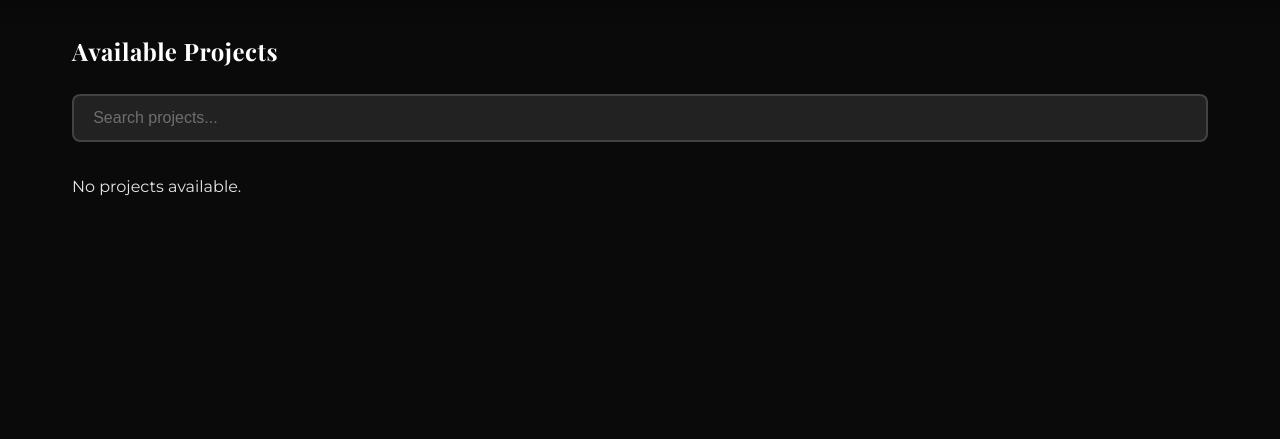
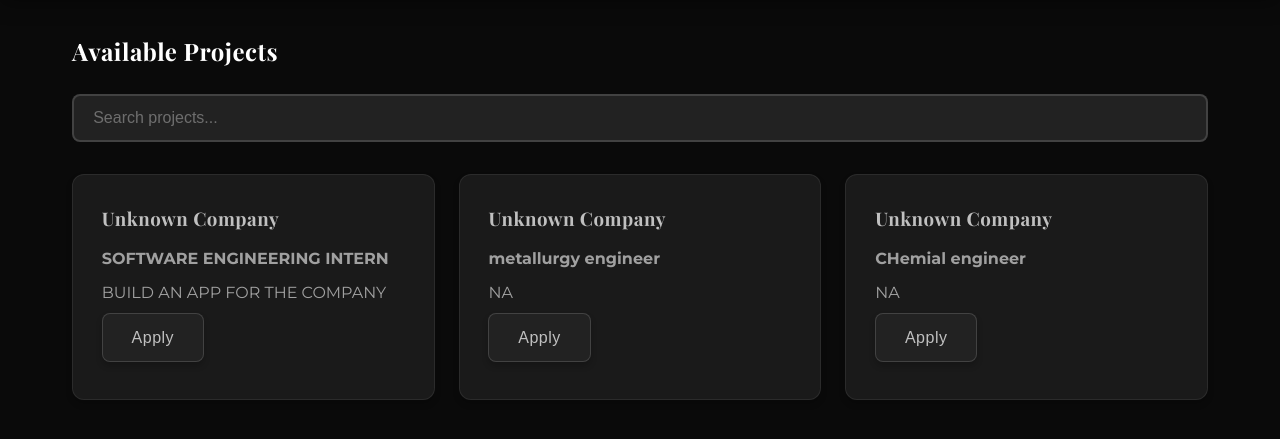
Before and after one commit to kpranat/STARTIN-, a Flask app: page /STUDENT in a window 1280 px wide, after a click on "Projects". Shown: the part 78-517 px from the top of the page. Run offline with Flask 3, Linux system fonts and the light colour scheme; a user stored in the database is signed in; some libraries are stand-ins or nearby versions.

Commit message:
PASSWORD HASHING

```diff
--- a/app.py
+++ b/app.py
@@ -1,27 +1,24 @@
-from flask import Flask
-from flask import render_template
-from flask import request
-from flask import session
-from flask import redirect, url_for
+from flask import Flask, render_template, request, session, redirect, url_for, jsonify
 from Models import db, CompanyProfile, StudentProfile, JobListing, StudentListing, StudentAuth
 from werkzeug.security import generate_password_hash, check_password_hash
 
-from flask import jsonify
-app=Flask(__name__,template_folder = 'templates',static_folder='static')
+app = Flask(__name__, template_folder='templates', static_folder='static')
 
-#databse setup
+# Database setup
 app.config["SECRET_KEY"] = "YOUR-SECRET-KEY"
 app.config["SQLALCHEMY_DATABASE_URI"] = "sqlite:///STARTIN_.db"
 app.config["SQLALCHEMY_TRACK_MODIFICATIONS"] = False
 
-#link database with Flask app
 db.init_app(app)
 
+# ==========================
+# Company Dashboard
+# ==========================
 @app.route('/STARTUP', methods=["POST", "GET"])
 def index():
     company_id = session.get('company_id')
     if not company_id:
-        return redirect(url_for('login_company'))  # redirect to company login if not logged in
+        return redirect(url_for('login_company'))
 
     company = CompanyProfile.query.get(company_id)
     if not company:
@@ -29,7 +26,6 @@ def index():
         return redirect(url_for('login_company'))
 
     if request.method == "GET":
-        # Fetch jobs only for this company
         job_listings = JobListing.query.filter_by(company_id=company.id).all()
         students = StudentProfile.query.all()
         return render_template('index_startup.html', company=company, jobs=job_listings, students=students)
@@ -41,7 +37,6 @@ def index():
         requirements_ = request.form['requirements']
         jobtype = request.form['jobtype']
 
-        # Make sure JobListing model has company_id column
         job = JobListing(
             title=title_,
             description=describe,
@@ -57,19 +52,21 @@ def index():
         students = StudentProfile.query.all()
         return render_template('index_startup.html', company=company, jobs=job_listings, students=students)
 
-
+# ==========================
+# Student Dashboard
+# ==========================
 @app.route('/STUDENT')
 def index1():
     student_id = session.get('student_id')
     if not student_id:
-        return redirect(url_for('login'))
+        return redirect(url_for('login_student'))
     student = StudentAuth.query.get(student_id)
     job_listing = JobListing.query.all()
+    return render_template('index_student.html', jobs=job_listing, student=student)
 
-    return render_template('index_student.html',jobs=job_listing,student=student)
-
-
-
+# ==========================
+# API for Jobs
+# ==========================
 @app.route('/api/jobs')
 def api_jobs():
     jobs = JobListing.query.all()
@@ -86,11 +83,14 @@ def api_jobs():
     ]
     return jsonify(jobs_data)
 
+# ==========================
+# Student Profile
+# ==========================
 @app.route('/student/profile', methods=["GET", "POST"])
 def profile():
     student_id = session.get('student_id')
     if not student_id:
-        return redirect(url_for('login'))
+        return redirect(url_for('login_student'))
 
     profile = StudentProfile.query.filter_by(student_id=student_id).first()
 
@@ -102,10 +102,9 @@ def profile():
         github_ = request.form['github']
         linkedin_ = request.form['linkedin']
         portfolio_ = request.form['portfolio']
-        resume_ = request.form.get('resume')  # ⚠️ implement file upload later
+        resume_ = request.form.get('resume')  # implement file upload later
 
         if profile:
-            # Update existing profile
             profile.name = name_
             profile.college_roll = rollnumber_
             profile.about = aboutme_
@@ -115,7 +114,6 @@ def profile():
             profile.portfolio = portfolio_
             profile.resume = resume_
         else:
-            # Create new profile
             profile = StudentProfile(
                 student_id=student_id,
                 name=name_,
@@ -134,37 +132,50 @@ def profile():
 
     return render_template('profile_student.html', profile=profile)
 
-
+# ==========================
+# Landing Page
+# ==========================
 @app.route('/')
 def landing():
     return render_template('landing.html')
 
-
-
 # ==========================
-# Student Login/Registration
+# Student Registration/Login
 # ==========================
 @app.route('/login/student', methods=['GET', 'POST'])
 def login_student():
     if request.method == 'POST':
         email = request.form.get('email')
         password = request.form.get('password')
+        register_mode = request.form.get('register')  # "0" = login, "1" = register
 
-        if email and password:
+        # Registration
+        if register_mode == "1" and email and password:
+            existing = StudentAuth.query.filter_by(email=email).first()
+            if existing:
+                return render_template('login_student.html', error="Student already exists")
+            hashed_password = generate_password_hash(password)
+            new_student = StudentAuth(email=email, password=hashed_password)
+            db.session.add(new_student)
+            db.session.commit()
+            session['student_id'] = new_student.id
+            return redirect(url_for('index1'))
+
+        # Login
+        elif register_mode == "0" and email and password:
             student = StudentAuth.query.filter_by(email=email).first()
-            if student and student.password == password:
+            if student and check_password_hash(student.password, password):
                 session['student_id'] = student.id
-                return redirect(url_for('index1'))  # Student dashboard
+                return redirect(url_for('index1'))
             else:
-                return render_template('login_student.html', error="Invalid student credentials")
+                return render_template('login_student.html', error="Invalid credentials")
         else:
-            return render_template('login_student.html', error="Please enter your login details")
+            return render_template('login_student.html', error="Enter all fields")
 
     return render_template('login_student.html')
 
-
 # ==========================
-# Company Login/Registration
+# Company Registration/Login
 # ==========================
 @app.route('/login/company', methods=['GET', 'POST'])
 def login_company():
@@ -173,48 +184,57 @@ def login_company():
         company_password = request.form.get('companyPassword')
         company_description = request.form.get('companyDescription')
         company_website = request.form.get('companyWebsite')
-        register_mode = request.form.get('register')  # "0" or "1"
+        register_mode = request.form.get('register')  # "0" = login, "1" = register
 
-        # Login mode
-        if company_name and company_password and register_mode == "0":
-            company = CompanyProfile.query.filter_by(company_name=company_name).first()
-            if company and company.comp_password == company_password:
-                session['company_id'] = company.id
-                return redirect(url_for('index'))
-            else:
-                return render_template('login_company.html', error="Invalid company credentials")
-
-        # Registration mode
-        elif company_name and company_password and register_mode == "1":
+        # ----------------------
+        # Registration
+        # ----------------------
+        if register_mode == "1" and company_name and company_password:
             existing = CompanyProfile.query.filter_by(company_name=company_name).first()
             if existing:
                 return render_template('login_company.html', error="Company already exists")
 
+            hashed_password = generate_password_hash(company_password)
             new_company = CompanyProfile(
                 company_name=company_name,
-                comp_password=company_password,
+                comp_password=hashed_password,
                 description=company_description,
                 website=company_website
             )
+
+            # Add the company to DB
             db.session.add(new_company)
-            db.session.commit()
+            db.session.commit()  # Commit to get new_company.id
+
             session['company_id'] = new_company.id
             return redirect(url_for('index'))
 
+        # ----------------------
+        # Login
+        # ----------------------
+        elif register_mode == "0" and company_name and company_password:
+            company = CompanyProfile.query.filter_by(company_name=company_name).first()
+            if company and check_password_hash(company.comp_password, company_password):
+                session['company_id'] = company.id
+                return redirect(url_for('index'))
+            else:
+                return render_template('login_company.html', error="Invalid credentials")
+
     return render_template('login_company.html')
 
-
-
-
-
-
+# ==========================
+# Logout (works for both)
+# ==========================
 @app.route('/logout')
 def logout():
     session.clear()
     return redirect(url_for('landing'))
 
-if __name__== "__main__":
+# ==========================
+# Run App
+# ==========================
+if __name__ == "__main__":
     with app.app_context():
         db.create_all()
-        print("database created successfully")
-    app.run(debug = True )
+        print("Database created successfully")
+    app.run(debug=True)
--- a/static/scripts/script_startup.js
+++ b/static/scripts/script_startup.js
@@ -17,6 +17,9 @@ function showPage(pageId) {
 
 navLinks.forEach(link => {
     link.addEventListener('click', (e) => {
+            if (link.classList.contains('logout')){
+                return;
+            }
         e.preventDefault();
         const pageId = link.getAttribute('data-page');
         showPage(pageId);
--- a/static/scripts/script_student.js
+++ b/static/scripts/script_student.js
@@ -1,5 +1,16 @@
 let sampleProjects = [];
 let sampleInternships = [];
+let applicationsCount = 0;
+
+// DOM Elements
+const sections = document.querySelectorAll('.section');
+const navLinks = document.querySelectorAll('.nav-links a');
+const projectsGrid = document.getElementById('projects-grid');
+const internshipsGrid = document.getElementById('internships-grid');
+const searchBars = document.querySelectorAll('.search-bar');
+const activeProjectsCount = document.getElementById('active-projects-count');
+const openInternshipsCount = document.getElementById('open-internships-count');
+const applicationsCounter = document.getElementById('applications-count');
 
 // Fetch jobs from Flask API
 async function fetchJobs() {
@@ -7,17 +18,23 @@ async function fetchJobs() {
         const response = await fetch('/api/jobs');
         const jobs = await response.json();
 
-        sampleProjects = jobs.filter(job => job.job_type === "Project");
-        sampleInternships = jobs.filter(job => job.job_type === "Internship");
+        // Normalize job_type for consistent filtering
+        sampleProjects = jobs.filter(job => job.job_type.toLowerCase() === "project");
+        sampleInternships = jobs.filter(job => job.job_type.toLowerCase() === "internship");
 
         populateProjects();
         populateInternships();
+
+        // Update dashboard counters
+        if (activeProjectsCount) activeProjectsCount.textContent = sampleProjects.length;
+        if (openInternshipsCount) openInternshipsCount.textContent = sampleInternships.length;
+
     } catch (error) {
         console.error("Error fetching jobs:", error);
     }
 }
 
-// Populate project cards
+// Populate Project Cards
 function populateProjects() {
     if (projectsGrid) {
         projectsGrid.innerHTML = '';
@@ -27,7 +44,7 @@ function populateProjects() {
     }
 }
 
-// Populate internship cards
+// Populate Internship Cards
 function populateInternships() {
     if (internshipsGrid) {
         internshipsGrid.innerHTML = '';
@@ -37,41 +54,18 @@ function populateInternships() {
     }
 }
 
-// DOM Elements
-const sections = document.querySelectorAll('.section');
-const navLinks = document.querySelectorAll('.nav-links a');
-const projectsGrid = document.getElementById('projects-grid');
-const internshipsGrid = document.getElementById('internships-grid');
-const projectDetail = document.getElementById('project-detail');
-const internshipDetail = document.getElementById('internship-detail');
-const searchBars = document.querySelectorAll('.search-bar');
-
-// Navigation - Handle internal section navigation only
+// Navigation
 navLinks.forEach(link => {
     link.addEventListener('click', (e) => {
         const href = link.getAttribute('href');
-
-        // Only handle internal section links (starting with #)
         if (href.startsWith('#')) {
             e.preventDefault();
-            const targetId = href.substring(1);
-
-            // Handle special case for home link
-            const actualTargetId = targetId === '' ? 'dashboard' : targetId;
-
-            // Update active states
+            const targetId = href.substring(1) || 'dashboard';
+            sections.forEach(section => section.classList.remove('active'));
+            document.getElementById(targetId).classList.add('active');
             navLinks.forEach(l => l.classList.remove('active'));
             link.classList.add('active');
-
-            // Show target section
-            sections.forEach(section => {
-                section.classList.remove('active');
-                if (section.id === actualTargetId) {
-                    section.classList.add('active');
-                }
-            });
         }
-        // For external links (like profile_student.html), let the browser handle normally
     });
 });
 
@@ -80,10 +74,11 @@ function createProjectCard(project) {
     const card = document.createElement('div');
     card.className = 'card';
     card.innerHTML = `
-        <h3>${project.company}</h3>
+        <h3>${project.company || 'Unknown Company'}</h3>
         <h4>${project.title}</h4>
+        <p>${project.description}</p>
+        <button class="btn-primary" onclick="handleApply('project', ${project.id})">Apply</button>
     `;
-    card.addEventListener('click', () => showProjectDetail(project));
     return card;
 }
 
@@ -92,135 +87,60 @@ function createInternshipCard(internship) {
     const card = document.createElement('div');
     card.className = 'card';
     card.innerHTML = `
-        <h3>${internship.company}</h3>
+        <h3>${internship.company || 'Unknown Company'}</h3>
         <h4>${internship.title}</h4>
-        <p>${internship.stipend}</p>
+        <p><strong>Stipend:</strong> ${internship.stipend || 'N/A'}</p>
+        <p>${internship.description}</p>
+        <button class="btn-primary" onclick="handleApply('internship', ${internship.id})">Apply</button>
     `;
-    card.addEventListener('click', () => showInternshipDetail(internship));
     return card;
 }
 
-// Show Project Detail
-function showProjectDetail(project) {
-    projectDetail.innerHTML = `
-        <h2>${project.title}</h2>
-        <p><strong>Description:</strong> ${project.description}</p>
-        <p><strong>Requirements:</strong> ${project.requirements || "Not specified"}</p>
-        <button class="btn-primary" onclick="handleApply('project', ${project.id})">Apply Now</button>
-    `;
-    projectDetail.classList.add('active');
-}
-
-
-function showInternshipDetail(internship) {
-    internshipDetail.innerHTML = `
-        <h2>${internship.title || internship.role}</h2>
-        <p><strong>Stipend:</strong> ${internship.stipend || "N/A"}</p>
-        <p><strong>Description:</strong> ${internship.description}</p>
-        <p><strong>Requirements:</strong> ${internship.requirements || "Not specified"}</p>
-        <button class="btn-primary" onclick="handleApply('internship', ${internship.id})">Apply Now</button>
-    `;
-    internshipDetail.classList.add('active');
-}
-
-
 // Handle Apply Button Click
 function handleApply(type, id) {
-    alert(`Application submitted successfully for ${type} #${id}!`);
+    applicationsCount++;
+    if (applicationsCounter) applicationsCounter.textContent = applicationsCount;
+    alert(`Application submitted for ${type} #${id}!`);
 }
 
 // Search Functionality
 function setupSearch(searchBar, items, createCard, gridElement) {
     if (searchBar && gridElement) {
         searchBar.addEventListener('input', (e) => {
-            const searchTerm = e.target.value.toLowerCase();
-            const filteredItems = items.filter(item =>
-                Object.values(item).some(value =>
-                    typeof value === 'string' && value.toLowerCase().includes(searchTerm)
+            const term = e.target.value.toLowerCase();
+            const filtered = items.filter(item =>
+                Object.values(item).some(val =>
+                    typeof val === 'string' && val.toLowerCase().includes(term)
                 )
             );
-
             gridElement.innerHTML = '';
-            filteredItems.forEach(item => {
-                gridElement.appendChild(createCard(item));
-            });
+            filtered.forEach(item => gridElement.appendChild(createCard(item)));
         });
     }
 }
 
-// Initialize skill progress bars with animation
-function initializeSkillBars() {
-    const skillBars = document.querySelectorAll('.skill-progress');
-    skillBars.forEach(bar => {
-        // Store the original width
-        const width = bar.classList.contains('skill-90') ? '90%' :
-            bar.classList.contains('skill-85') ? '85%' :
-                bar.classList.contains('skill-75') ? '75%' : '0%';
+// Initialize
+function init() {
+    // Set initial active section
+    const hash = window.location.hash.substring(1) || 'dashboard';
+    sections.forEach(section => section.classList.remove('active'));
+    document.getElementById(hash).classList.add('active');
 
-        bar.style.width = '0';
-        setTimeout(() => {
-            bar.style.width = width;
-        }, 500);
-    });
-}
-
-// Initialize function
-function init() {
-    // Show initial section based on URL hash or default to dashboard
-    const hash = window.location.hash;
-    let initialSection = 'dashboard';
-
-    if (hash && hash.length > 1) {
-        const targetId = hash.substring(1);
-        const targetElement = document.getElementById(targetId);
-        if (targetElement) {
-            initialSection = targetId;
-        }
-    }
-
-    // Set initial active states
-    sections.forEach(section => {
-        section.classList.remove('active');
-        if (section.id === initialSection) {
-            section.classList.add('active');
-        }
-    });
-
-    // Set initial nav active state
     navLinks.forEach(link => {
         link.classList.remove('active');
-        const href = link.getAttribute('href');
-        if ((initialSection === 'dashboard' && href === '#') ||
-            href === '#' + initialSection) {
+        if (link.getAttribute('href') === '#' + hash || (hash === 'dashboard' && link.getAttribute('href') === '#')) {
             link.classList.add('active');
         }
     });
 
-    // Initialize skill progress bars with animation
-    initializeSkillBars();
-
-    // Populate Projects
-    if (projectsGrid) {
-        sampleProjects.forEach(project => {
-            projectsGrid.appendChild(createProjectCard(project));
-        });
-    }
-
-    // Populate Internships
-    if (internshipsGrid) {
-        sampleInternships.forEach(internship => {
-            internshipsGrid.appendChild(createInternshipCard(internship));
-        });
-    }
-
-    // Setup Search
+    // Setup search bars
     if (searchBars.length >= 2 && projectsGrid && internshipsGrid) {
         setupSearch(searchBars[0], sampleProjects, createProjectCard, projectsGrid);
         setupSearch(searchBars[1], sampleInternships, createInternshipCard, internshipsGrid);
     }
 
+    // Fetch jobs from backend API
     fetchJobs();
 }
 
-// Initialize when DOM is loaded
 document.addEventListener('DOMContentLoaded', init);
--- a/templates/index_student.html
+++ b/templates/index_student.html
@@ -4,7 +4,7 @@
     <meta charset="UTF-8">
     <meta name="viewport" content="width=device-width, initial-scale=1.0">
     <title>STARTIN' – Student Dashboard</title>
-    <link rel="stylesheet" href="{{url_for('static',filename = 'styles_student.css')}}">
+    <link rel="stylesheet" href="{{url_for('static',filename='styles_student.css')}}">
     <link href="https://fonts.googleapis.com/css2?family=Inter:wght@400;600;700&display=swap" rel="stylesheet">
     <link href="https://fonts.googleapis.com/css2?family=Montserrat:wght@300;400;500;600;700&family=Playfair+Display:wght@400;500;600;700&display=swap" rel="stylesheet">
     <link rel="stylesheet" href="https://cdnjs.cloudflare.com/ajax/libs/font-awesome/6.4.0/css/all.min.css">
@@ -14,7 +14,7 @@
 <nav class="navbar">
     <div class="nav-brand">STARTIN'</div>
     <div class="nav-links">
-        <a href="{{url_for('index1')}}" class="active">Home</a>
+        <a href="#" class="active">Home</a>
         <a href="#projects">Projects</a>
         <a href="#internships">Internships</a>
         <a href="{{url_for('profile')}}" class="nav-link">Profile</a>
@@ -30,15 +30,15 @@
         <div class="dashboard-stats">
             <div class="stat-card">
                 <h3>Active Projects</h3>
-                <p>{{ projects|length if projects else 0 }}</p>
+                <p id="active-projects-count">0</p>
             </div>
             <div class="stat-card">
                 <h3>Open Internships</h3>
-                <p>{{ jobs|length if jobs else 0 }}</p>
+                <p id="open-internships-count">0</p>
             </div>
             <div class="stat-card">
                 <h3>Applications</h3>
-                <p>{{ applications|length if applications else 0 }}</p>
+                <p id="applications-count">0</p>
             </div>
         </div>
     </section>
@@ -49,17 +49,8 @@
         <div class="search-container">
             <input type="text" class="search-bar" placeholder="Search projects...">
         </div>
-        <div class="cards-grid">
-            {% if projects %}
-                {% for project in projects %}
-                    <div class="card">
-                        <h3>{{ project.title }}</h3>
-                        <p>{{ project.description }}</p>
-                    </div>
-                {% endfor %}
-            {% else %}
-                <p>No projects available.</p>
-            {% endif %}
+        <div class="cards-grid" id="projects-grid">
+            <!-- Project cards injected by JS -->
         </div>
     </section>
 
@@ -69,18 +60,8 @@
         <div class="search-container">
             <input type="text" class="search-bar" placeholder="Search internships...">
         </div>
-        <div class="cards-grid">
-            {% if jobs %}
-                {% for job in jobs %}
-                    <div class="card">
-                        <h3>{{ job.title }}</h3>
-                        <p><strong>Stipend:</strong> {{ job.stipend }}</p>
-                        <p>{{ job.description }}</p>
-                    </div>
-                {% endfor %}
-            {% else %}
-                <p>No internships posted yet.</p>
-            {% endif %}
+        <div class="cards-grid" id="internships-grid">
+            <!-- Internship cards injected by JS -->
         </div>
     </section>
 
```
Also changed, not shown: templates/login_student.html (+15 -4 lines), instance/STARTIN_.db.
